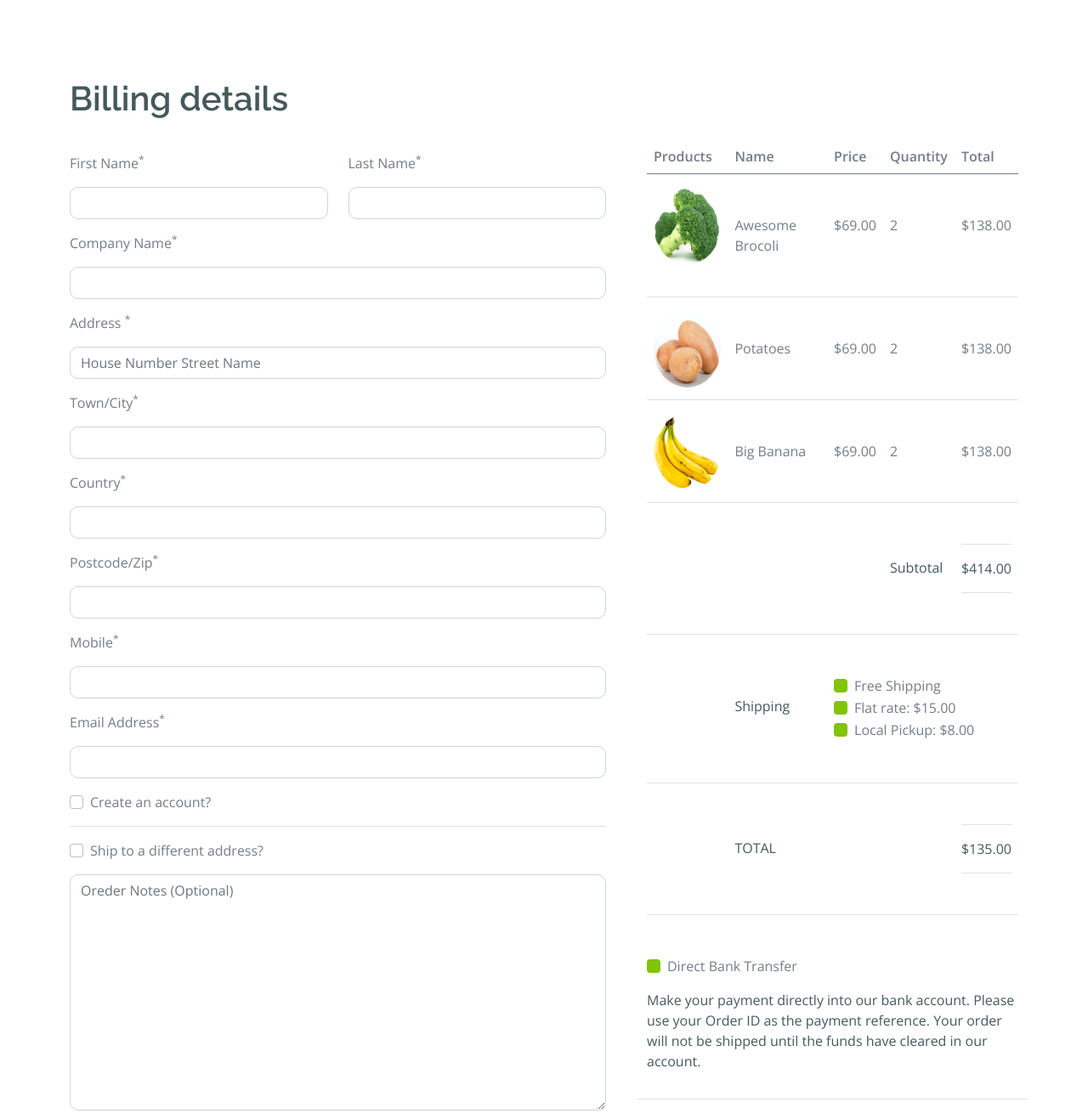
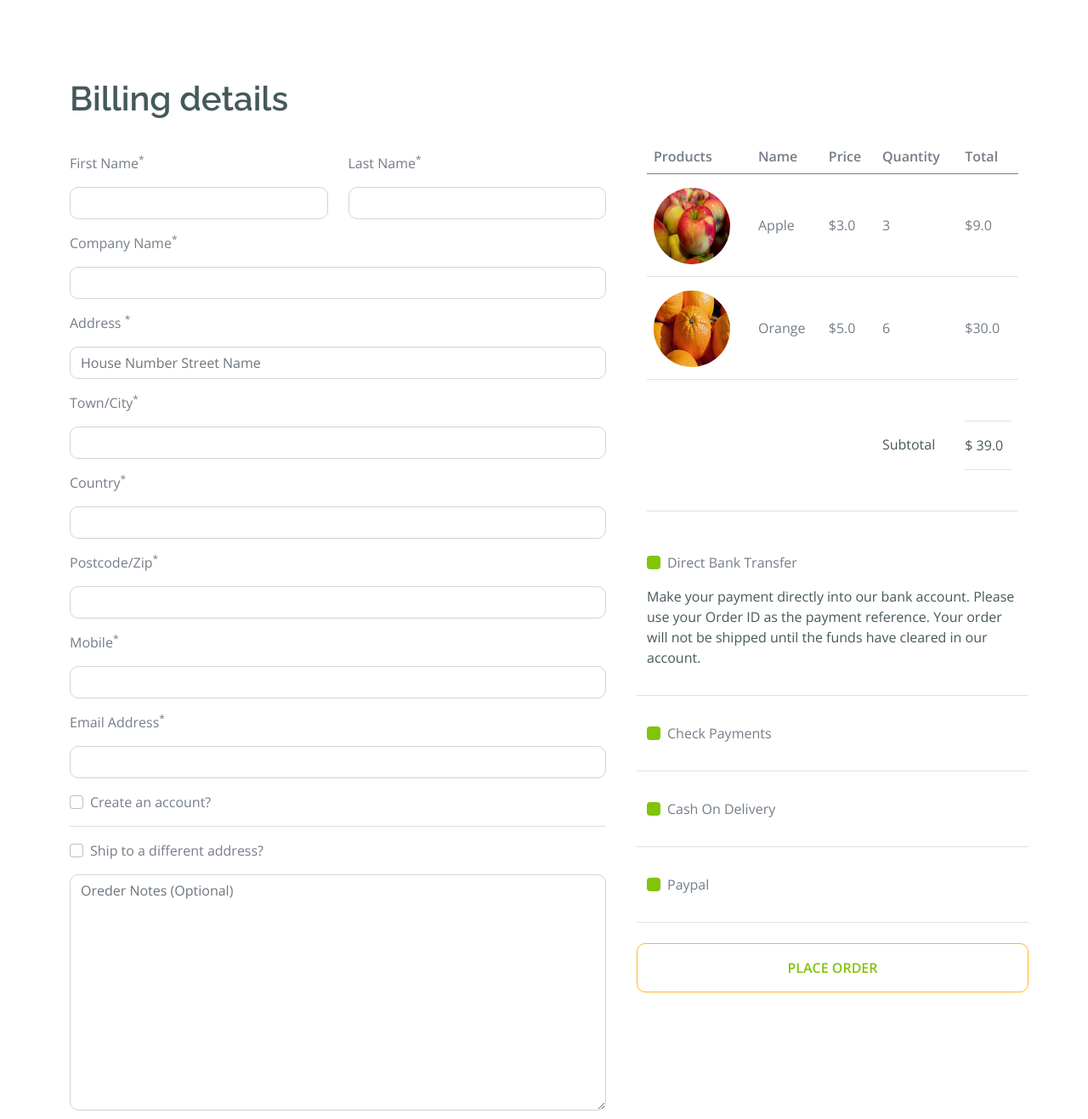
Before and after one commit to wisamosman/Fruitables, a Django app: page /orders/checkout in a window 1280 px wide. Shown: the part 332-1649 px from the top of the page at 85% size. Run offline with Django 5.2, Linux system fonts and the light colour scheme; a user stored in the database is signed in; data comes from the database, SQL or seed files in the repository; some libraries are stand-ins or nearby versions.

Commit message:
add checkout.html

```diff
--- a/orders/templates/orders/checkout.html
+++ b/orders/templates/orders/checkout.html
@@ -90,39 +90,20 @@
                                         </tr>
                                     </thead>
                                     <tbody>
+                                        {% for item in cart_detail_data %}
                                             <tr>
                                                 <th scope="row">
                                                     <div class="d-flex align-items-center mt-2">
-                                                    <img src="img/vegetable-item-2.jpg" class="img-fluid rounded-circle" style="width: 90px; height: 90px;" alt="">
+                                                        <img src="{{item.fruit.image.url}}" class="img-fluid rounded-circle" style="width: 90px; height: 90px;" alt="">
                                                     </div>
                                                 </th>
-                                            <td class="py-5">Awesome Brocoli</td>
-                                            <td class="py-5">$69.00</td>
-                                            <td class="py-5">2</td>
-                                            <td class="py-5">$138.00</td>
+                                                <td class="py-5">{{item.fruit}}</td>
+                                                <td class="py-5">${{item.price}}</td>
+                                                <td class="py-5">{{item.quantity}}</td>
+                                                <td class="py-5">${{item.total}}</td>
                                             </tr>
-                                        <tr>
-                                            <th scope="row">
-                                                <div class="d-flex align-items-center mt-2">
-                                                    <img src="img/vegetable-item-5.jpg" class="img-fluid rounded-circle" style="width: 90px; height: 90px;" alt="">
-                                                </div>
-                                            </th>
-                                            <td class="py-5">Potatoes</td>
-                                            <td class="py-5">$69.00</td>
-                                            <td class="py-5">2</td>
-                                            <td class="py-5">$138.00</td>
-                                        </tr>
-                                        <tr>
-                                            <th scope="row">
-                                                <div class="d-flex align-items-center mt-2">
-                                                    <img src="img/vegetable-item-3.png" class="img-fluid rounded-circle" style="width: 90px; height: 90px;" alt="">
-                                                </div>
-                                            </th>
-                                            <td class="py-5">Big Banana</td>
-                                            <td class="py-5">$69.00</td>
-                                            <td class="py-5">2</td>
-                                            <td class="py-5">$138.00</td>
-                                        </tr>
+
+                                        {% endfor %}
                                         <tr>
                                             <th scope="row">
                                             </th>
@@ -133,42 +114,7 @@
                                             </td>
                                             <td class="py-5">
                                                 <div class="py-3 border-bottom border-top">
-                                                    <p class="mb-0 text-dark">$414.00</p>
-                                                </div>
-                                            </td>
-                                        </tr>
-                                        <tr>
-                                            <th scope="row">
-                                            </th>
-                                            <td class="py-5">
-                                                <p class="mb-0 text-dark py-4">Shipping</p>
-                                            </td>
-                                            <td colspan="3" class="py-5">
-                                                <div class="form-check text-start">
-                                                    <input type="checkbox" class="form-check-input bg-primary border-0" id="Shipping-1" name="Shipping-1" value="Shipping">
-                                                    <label class="form-check-label" for="Shipping-1">Free Shipping</label>
-                                                </div>
-                                                <div class="form-check text-start">
-                                                    <input type="checkbox" class="form-check-input bg-primary border-0" id="Shipping-2" name="Shipping-1" value="Shipping">
-                                                    <label class="form-check-label" for="Shipping-2">Flat rate: $15.00</label>
-                                                </div>
-                                                <div class="form-check text-start">
-                                                    <input type="checkbox" class="form-check-input bg-primary border-0" id="Shipping-3" name="Shipping-1" value="Shipping">
-                                                    <label class="form-check-label" for="Shipping-3">Local Pickup: $8.00</label>
-                                                </div>
-                                            </td>
-                                        </tr>
-                                        <tr>
-                                            <th scope="row">
-                                            </th>
-                                            <td class="py-5">
-                                                <p class="mb-0 text-dark text-uppercase py-3">TOTAL</p>
-                                            </td>
-                                            <td class="py-5"></td>
-                                            <td class="py-5"></td>
-                                            <td class="py-5">
-                                                <div class="py-3 border-bottom border-top">
-                                                    <p class="mb-0 text-dark">$135.00</p>
+                                                    <p class="mb-0 text-dark">$ {{cart_data.cart_total}}</p>
                                                 </div>
                                             </td>
                                         </tr>
--- a/templates/base.html
+++ b/templates/base.html
@@ -69,7 +69,7 @@
                                 <a href="#" class="nav-link dropdown-toggle" data-bs-toggle="dropdown">Pages</a>
                                 <div class="dropdown-menu m-0 bg-secondary rounded-0">
                                     <a href="/orders/" class="dropdown-item">Cart</a>
-                                    <a href="chackout.html" class="dropdown-item">Chackout</a>
+                                    <a href="/orders/checkout" class="dropdown-item">Chackout</a>
                                     <a href="testimonial.html" class="dropdown-item">Testimonial</a>
                                     <a href="404.html" class="dropdown-item">404 Page</a>
                                 </div>
```
Lines whose indentation alone changed are shown as unchanged.
